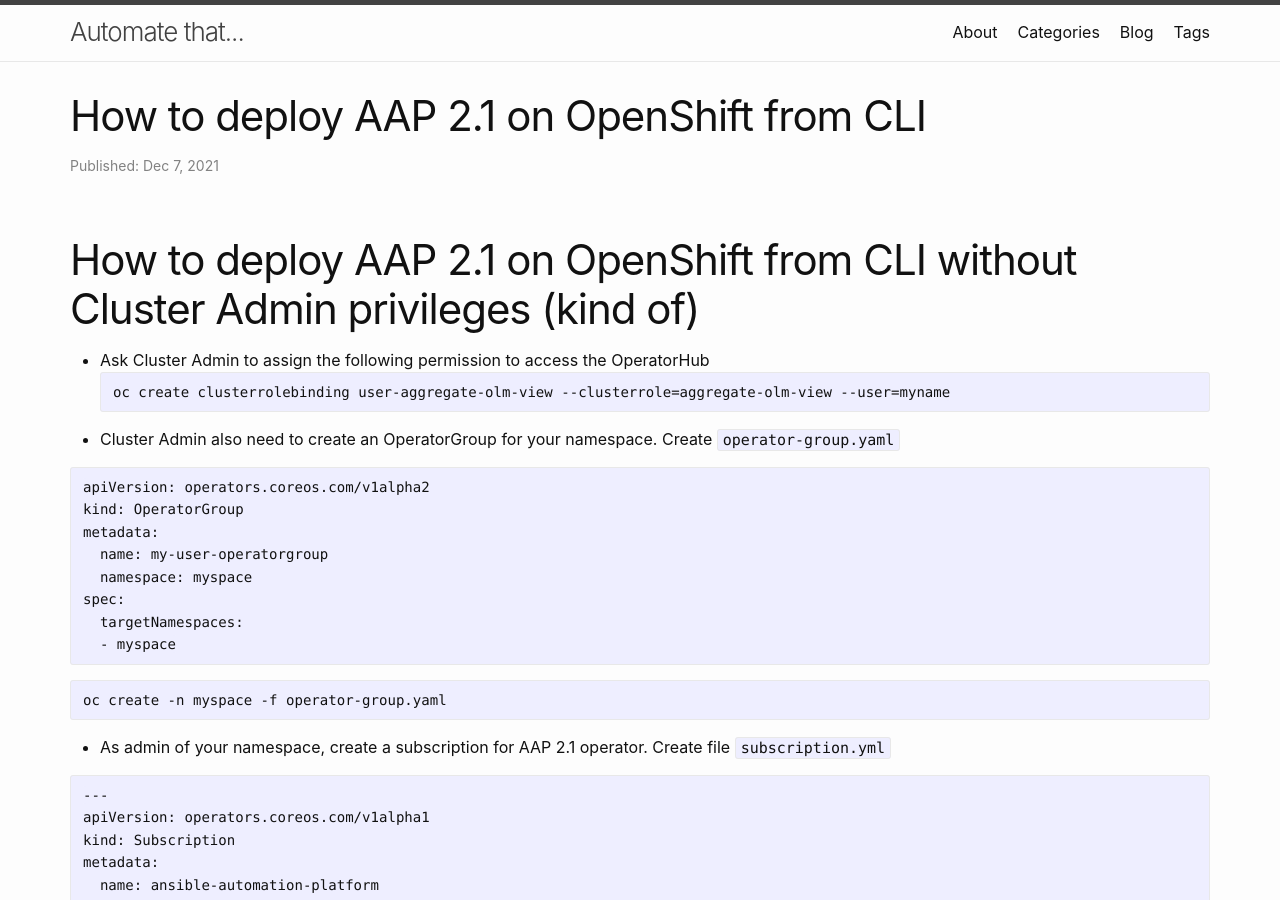
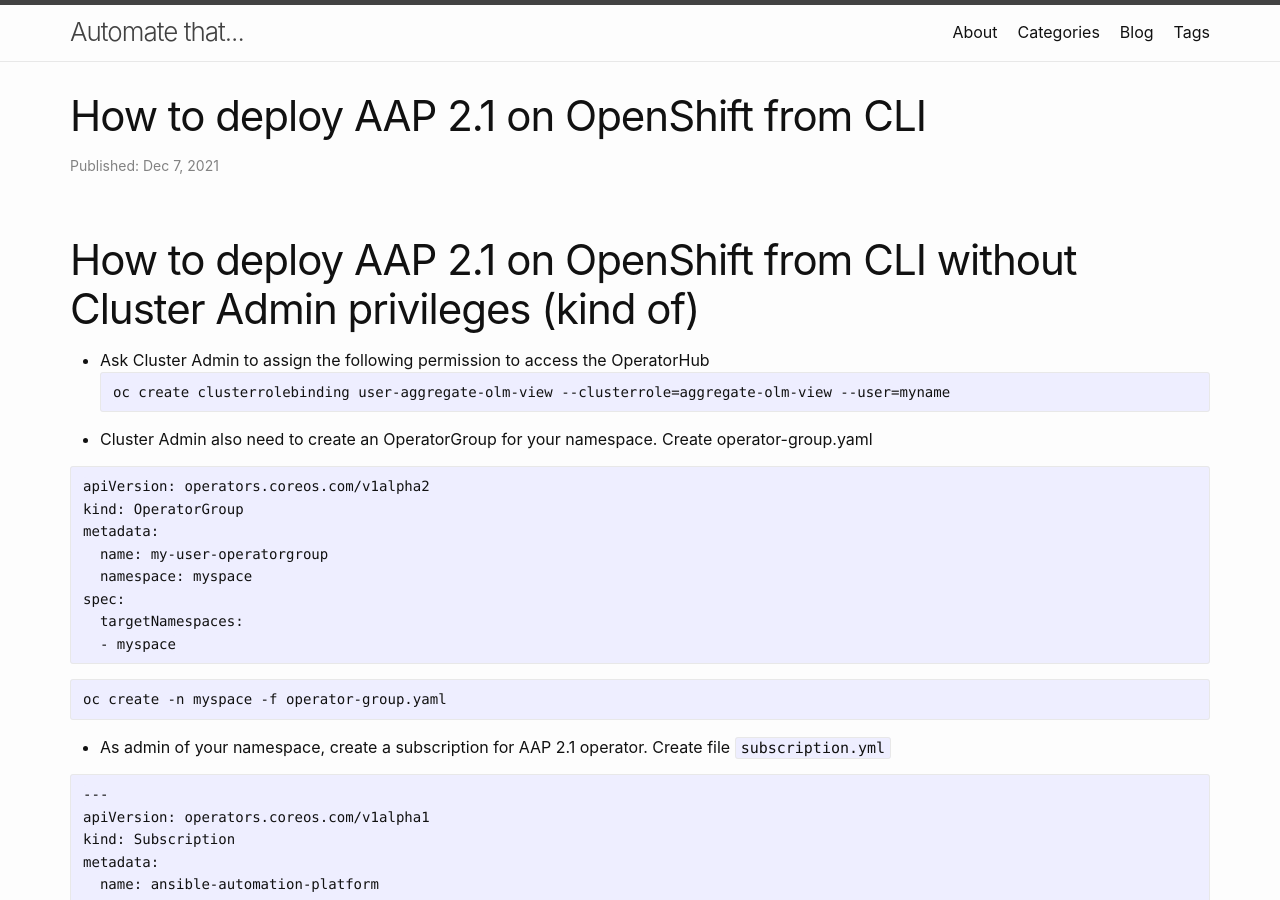
Before and after one commit to ecchong/ecchong.github.io, a Jekyll site: the page built from _posts/2021/2021-12-07-deploy-aap-openshift-cli.md, in a window 1280 px wide and 900 px high. Built offline with Jekyll 4.4.1, drawn with Linux system fonts in a browser that asks for light colours.

````diff
--- a/_posts/2021/2021-12-07-deploy-aap-openshift-cli.md
+++ b/_posts/2021/2021-12-07-deploy-aap-openshift-cli.md
@@ -12,7 +12,7 @@ layout: post
 oc create clusterrolebinding user-aggregate-olm-view --clusterrole=aggregate-olm-view --user=myname
 ```
 
-- Cluster Admin also need to create an OperatorGroup for your namespace. Create `operator-group.yaml`
+- Cluster Admin also need to create an OperatorGroup for your namespace. Create operator-group.yaml
 
 ```
 apiVersion: operators.coreos.com/v1alpha2
````
